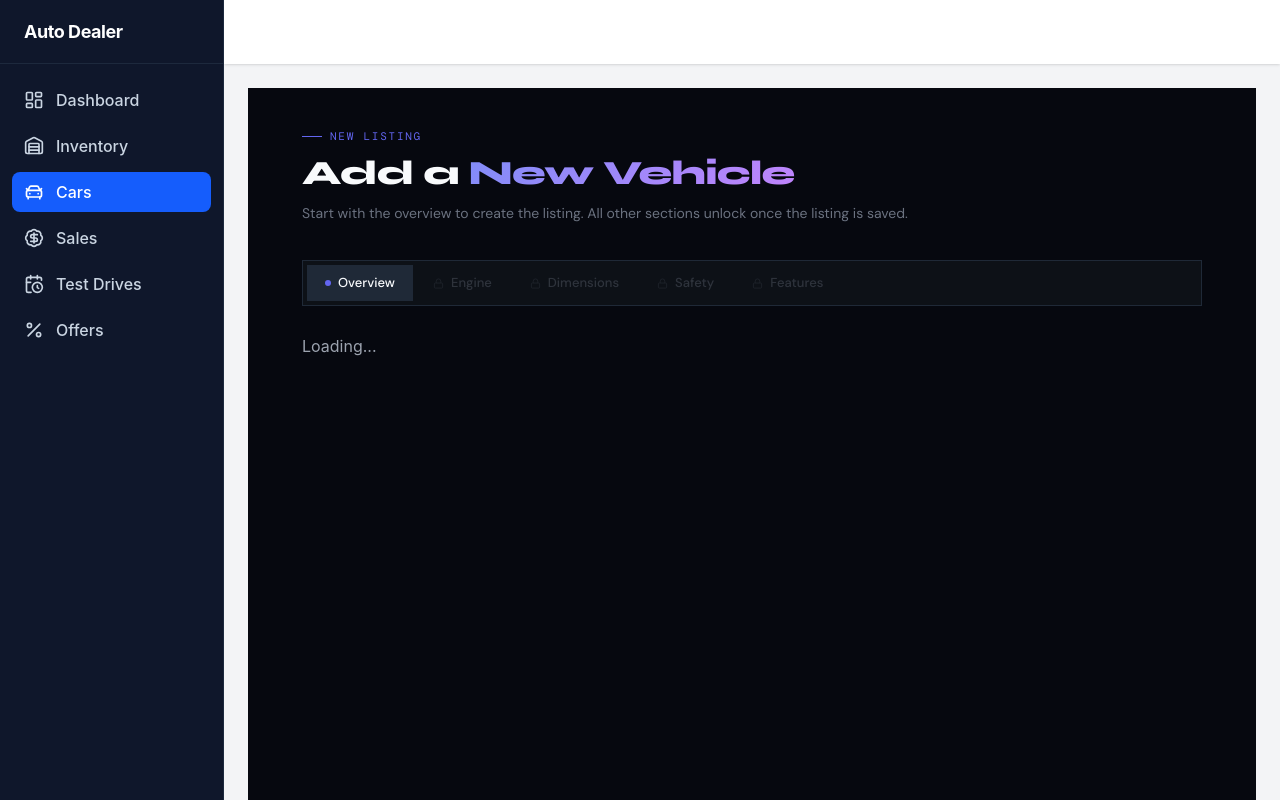
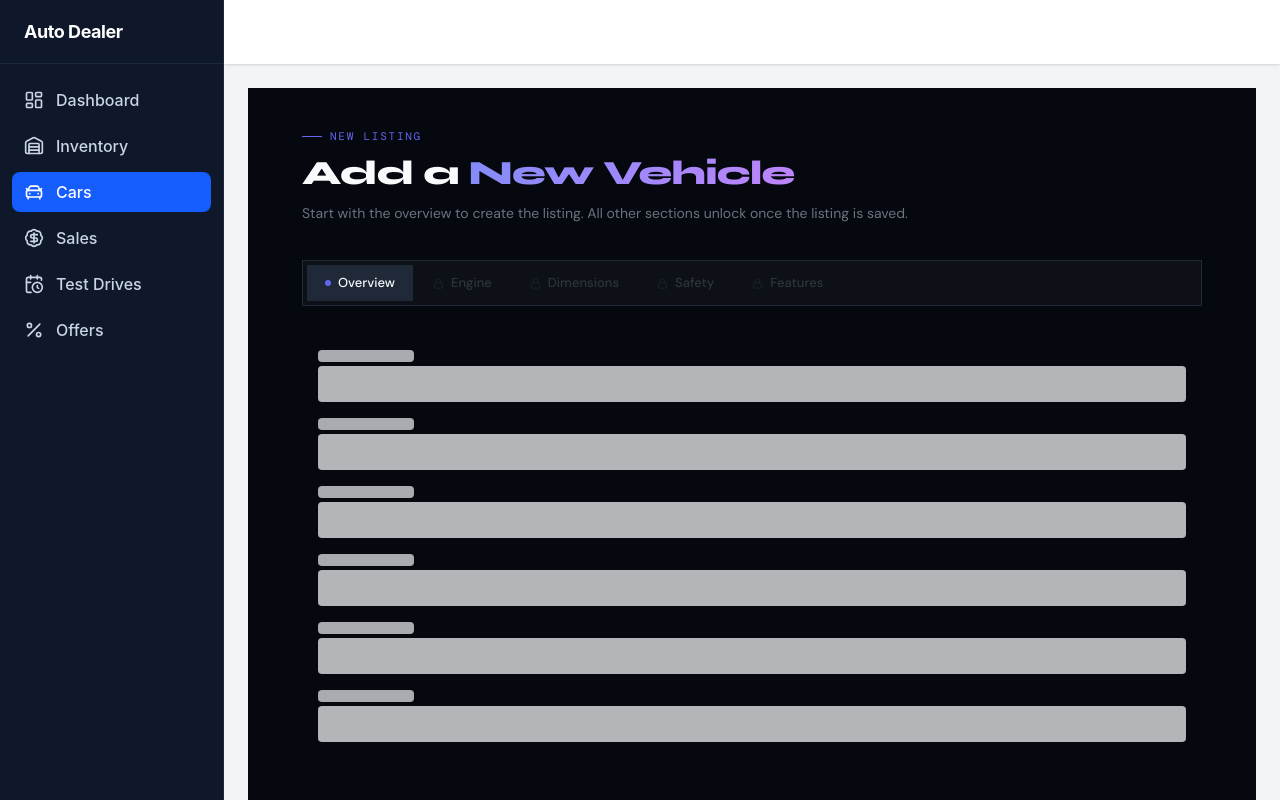
Before and after one commit to Javed0323/dealership-frontend, a React app: page /admin/car/create in a window 1280 px wide. Built offline with nearby package versions, Linux system fonts and the light colour scheme; sample sign-in values are in the browser's storage; the HTML template or start-up script is replaced by a standard one.

Commit message:
fix: separate data loading from submit loading in CarCreate

```diff
--- a/src/features/cars/components/CarForm.tsx
+++ b/src/features/cars/components/CarForm.tsx
@@ -910,31 +910,26 @@ export default function CarCreate() {
           </div>
 
           {/* ── Overview ── */}
-          {activeTab === "Overview" &&
-            (loading ? (
-              <p style={{ color: "#9ca3af" }}>Loading...</p>
-            ) : (
+          {activeTab === "Overview" && (
             <EntityForm
               fields={coreFields}
               initialValues={core}
               mode={isEdit ? "edit" : "create"}
+              loading={loading}
               onSubmit={isEdit ? handleUpdateCore : handleCreate}
             />
-            ))}
+          )}
 
           {/* ── Engine ── */}
           {activeTab === "Engine" &&
             (isEdit ? (
-              loading ? (
-                <p style={{ color: "#9ca3af" }}>Loading...</p>
-              ) : (
               <EntityForm
                 fields={engineFields}
                 initialValues={engine}
                 mode="edit"
+                loading={loading}
                 onSubmit={handleUpdateEngine}
               />
-              )
             ) : (
               <LockedPanel onGoToOverview={() => setActiveTab("Overview")} />
             ))}
@@ -942,16 +937,13 @@ export default function CarCreate() {
           {/* ── Dimensions ── */}
           {activeTab === "Dimensions" &&
             (isEdit ? (
-              loading ? (
-                <p style={{ color: "#9ca3af" }}>Loading...</p>
-              ) : (
               <EntityForm
                 fields={dimensionsFields}
                 initialValues={dimensions}
                 mode="edit"
+                loading={loading}
                 onSubmit={handleUpdateDimensions}
               />
-              )
             ) : (
               <LockedPanel onGoToOverview={() => setActiveTab("Overview")} />
             ))}
@@ -959,16 +951,13 @@ export default function CarCreate() {
           {/* ── Safety ── */}
           {activeTab === "Safety" &&
             (isEdit ? (
-              loading ? (
-                <p style={{ color: "#9ca3af" }}>Loading...</p>
-              ) : (
               <EntityForm
                 fields={safetyFields}
                 initialValues={safety}
                 mode="edit"
+                loading={loading}
                 onSubmit={handleUpdateSafety}
               />
-              )
             ) : (
               <LockedPanel onGoToOverview={() => setActiveTab("Overview")} />
             ))}
@@ -976,16 +965,13 @@ export default function CarCreate() {
           {/* ── Features ── */}
           {activeTab === "Features" &&
             (isEdit ? (
-              loading ? (
-                <p style={{ color: "#9ca3af" }}>Loading...</p>
-              ) : (
               <EntityForm
                 fields={featuresFields}
                 initialValues={features}
                 mode="edit"
+                loading={loading}
                 onSubmit={handleUpdateFeatures}
               />
-              )
             ) : (
               <LockedPanel onGoToOverview={() => setActiveTab("Overview")} />
             ))}
--- a/src/shared/components/DynamicForm.tsx
+++ b/src/shared/components/DynamicForm.tsx
@@ -581,6 +581,20 @@ export default function EntityForm<T extends Record<string, any>>({
     );
   };
 
+  // after all hooks
+  if (loading) {
+    return (
+      <div className="space-y-4 p-4">
+        {fields.map((_, i) => (
+          <div key={i} className="space-y-1">
+            <div className="h-3 w-24 bg-gray-200 rounded animate-pulse" />
+            <div className="h-9 w-full bg-gray-100 rounded animate-pulse" />
+          </div>
+        ))}
+      </div>
+    );
+  }
+
   return (
     <>
       <style>{`
```
Lines whose indentation alone changed are shown as unchanged.
